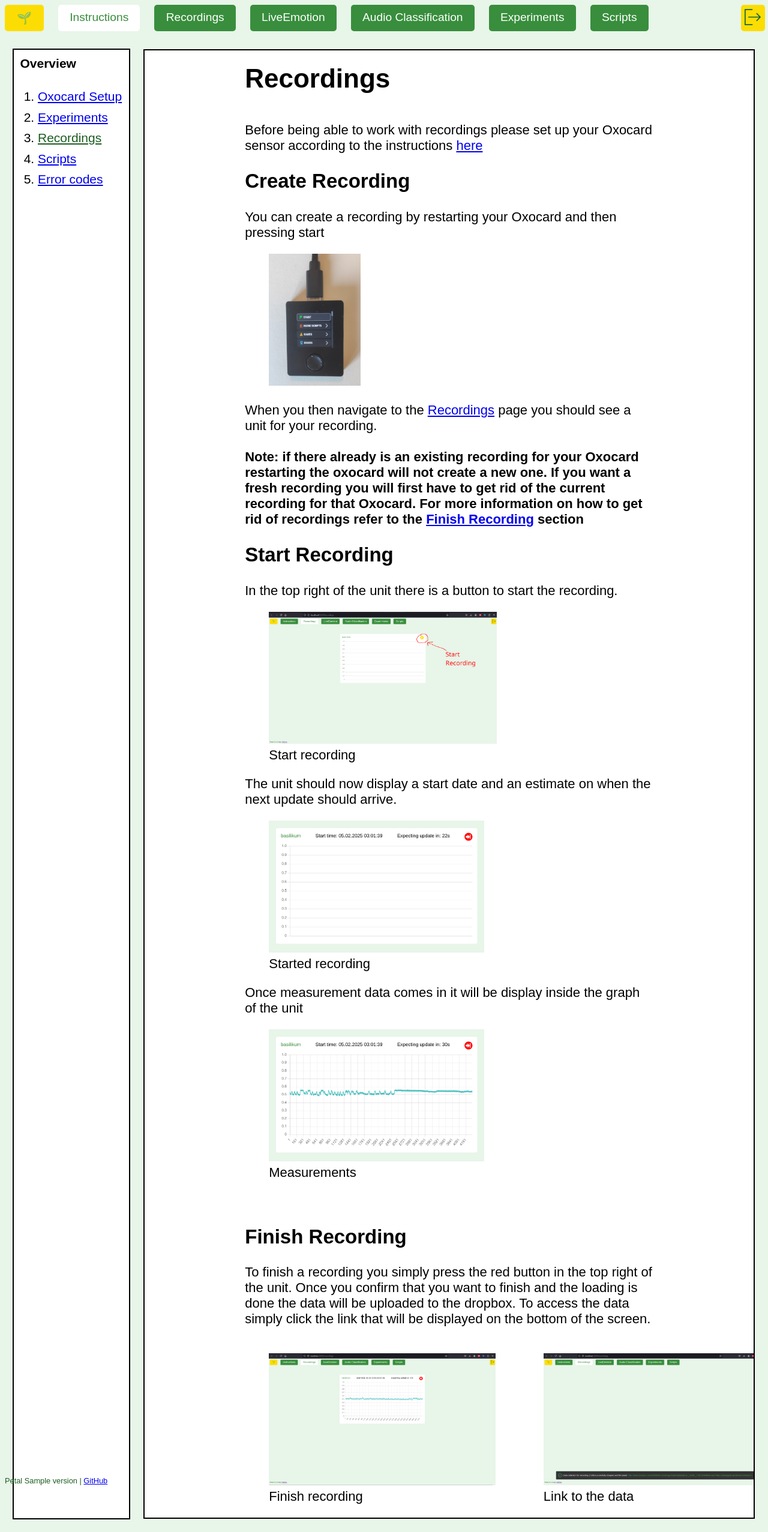
After one commit to diego411/petal, a Python web app: template src/templates/instructions/recording-instructions.html in a window 1280 px wide. The commit adds this page. Shown: the whole page at 60% size. Run offline with Jinja, Linux system fonts and the light colour scheme; the template is opened without the code that fills it: most values are stand-ins (such as "Sample title", 1, 10 or a date in 2020).

Commit message:
finish recording instructions

```diff
--- /dev/null
+++ b/src/templates/instructions/recording-instructions.html
@@ -0,0 +1,134 @@
+<!DOCTYPE html>
+<html lang="en">
+
+<head>
+    <meta charset="UTF-8">
+    <title>Recording Instructions</title>
+    <link rel="stylesheet" type="text/css" href="/static/styles/styles.css">
+    <style>
+        .wrapper {
+            display: flex;
+            width: 100%;
+            height: 100%;
+        }
+
+        .content {
+            display: flex;
+            justify-content: center;
+            width: 100%;
+            background-color: white;
+            border: 2px black solid;
+            margin: 1em 1em 1em 0.5em;
+            padding: 1em;
+            overflow: auto;
+            max-width: 95%;
+            font-size: 22px;
+        }
+
+        .content h1 {
+            padding: 0;
+            margin: 0;
+        }
+
+        .inner-content {
+            width: 70%;
+        }
+
+        .vertical-image {
+            width: 10em;
+        }
+
+        .horizontal-image {
+            height: 10em;
+        }
+
+        .figures {
+            display: flex;
+            flex-direction: row;
+        }
+    </style>
+</head>
+
+<body>
+    {% from "macros/top-bar.html" import render_top_bar %}
+    {% from "macros/footer.html" import render_footer %}
+    {% from "macros/instruction-navigation.html" import render_instruction_navigation %}
+
+    {{ render_top_bar('instructions') }}
+
+    <div class="wrapper">
+        {{ render_instruction_navigation('recordings') }}
+
+        <div class="content">
+            <div class="inner-content">
+                <h1>Recordings</h1>
+                <br>
+
+                <p>
+                    Before being able to work with recordings please set up your Oxocard sensor according to the instructions <a
+                        href="/instructions/oxocard-setup">here</a>
+                </p>
+
+                <h2>Create Recording</h2>
+                <p>
+                    You can create a recording by restarting your Oxocard and then pressing start
+                </p>
+                <figure>
+                    <img class="horizontal-image" src="/static/oxocard.jpg">
+                </figure>
+                <p>
+                    When you then navigate to the <a href="/recordings">Recordings</a> page you should see a unit for your recording. <br>
+                    <br>
+                    <b>
+                        Note: if there already is an existing recording for your Oxocard restarting the oxocard will not create a new one.
+                        If you want a fresh recording you will first have to get rid of the current recording for that Oxocard.
+                        For more information on how to get rid of recordings refer to the <a href="#finishRecordings">Finish Recording</a> section
+                    </b>
+                </p>
+                <h2>Start Recording</h2>
+                <p>
+                    In the top right of the unit there is a button to start the recording.
+                </p>
+                <figure>
+                    <img class="horizontal-image" src="/static/start-recording.png">
+                    <figcaption>Start recording</figcaption>
+                </figure>
+                <p>
+                    The unit should now display a start date and an estimate on when the next update should arrive.
+                </p>
+                <figure>
+                    <img class="horizontal-image" src="/static/started-recording.png">
+                    <figcaption>Started recording</figcaption>
+                </figure>
+                <p>
+                    Once measurement data comes in it will be display inside the graph of the unit
+                </p>
+                <figure>
+                    <img class="horizontal-image" src="/static/running-recording.png">
+                    <figcaption>Measurements</figcaption>
+                </figure>
+                <br>
+                <h2 id="finishRecordings">Finish Recording</h2>
+                <p>
+                    To finish a recording you simply press the red button in the top right of the unit.
+                    Once you confirm that you want to finish and the loading is done the data will be uploaded
+                    to the dropbox. To access the data simply click the link that will be displayed on the bottom of the
+                    screen.
+                </p>
+                <div class="figures">
+                    <figure>
+                        <img class="horizontal-image" src="/static/finish-recording-1.png">
+                        <figcaption>Finish recording</figcaption>
+                    </figure>
+                    <figure>
+                        <img class="horizontal-image" src="/static/finish-recording-2.png">
+                        <figcaption>Link to the data</figcaption>
+                    </figure>
+                </div>
+            </div>
+        </div>
+    </div>
+</body>
+{{ render_footer(version) }}
+
+</html>
--- a/src/templates/macros/instruction-navigation.html
+++ b/src/templates/macros/instruction-navigation.html
@@ -12,7 +12,7 @@
         </li>
         <li>
             <a class="{{'selected-instruction-item' if selected == 'recordings'}}"
-                href="/instructions/recordings">Recordings</a>
+                href="/instructions/recording-instructions">Recordings</a>
         </li>
         <li>
             <a class="{{'selected-instruction-item' if selected == 'scripts'}}" href="/instructions/scripts">Scripts</a>
--- a/src/templates/recordings.html
+++ b/src/templates/recordings.html
@@ -101,10 +101,14 @@
     {% from "macros/confirmation-dialog.html" import render_confirmation_dialog %}
     {% from "macros/loading-spinner.html" import render_loading_spinner %}
     {% from "macros/snackbar.html" import render_snackbar %}
+    {% from "macros/help.html" import render_help %}
     {{ render_top_bar('recordings') }}
 
     <div class="wrapper">
         <p style="display: none;" id="recordings">{{data.recordings}}</p>
+        <div style="margin-top: 1em;">
+            {{render_help('/instructions/recording-instructions')}}
+        </div>
         <ul>
             {% for recording in data.recordings %}
             <li id="item_{{recording.id}}">
```
Also changed, not shown: src/static/finish-recording-1.png (added), src/static/finish-recording-2.png (added), src/static/running-recording.png (added), src/static/start-recording.png (added), src/static/started-recording.png (added), src/templates/instructions/recordings.html (deleted).
